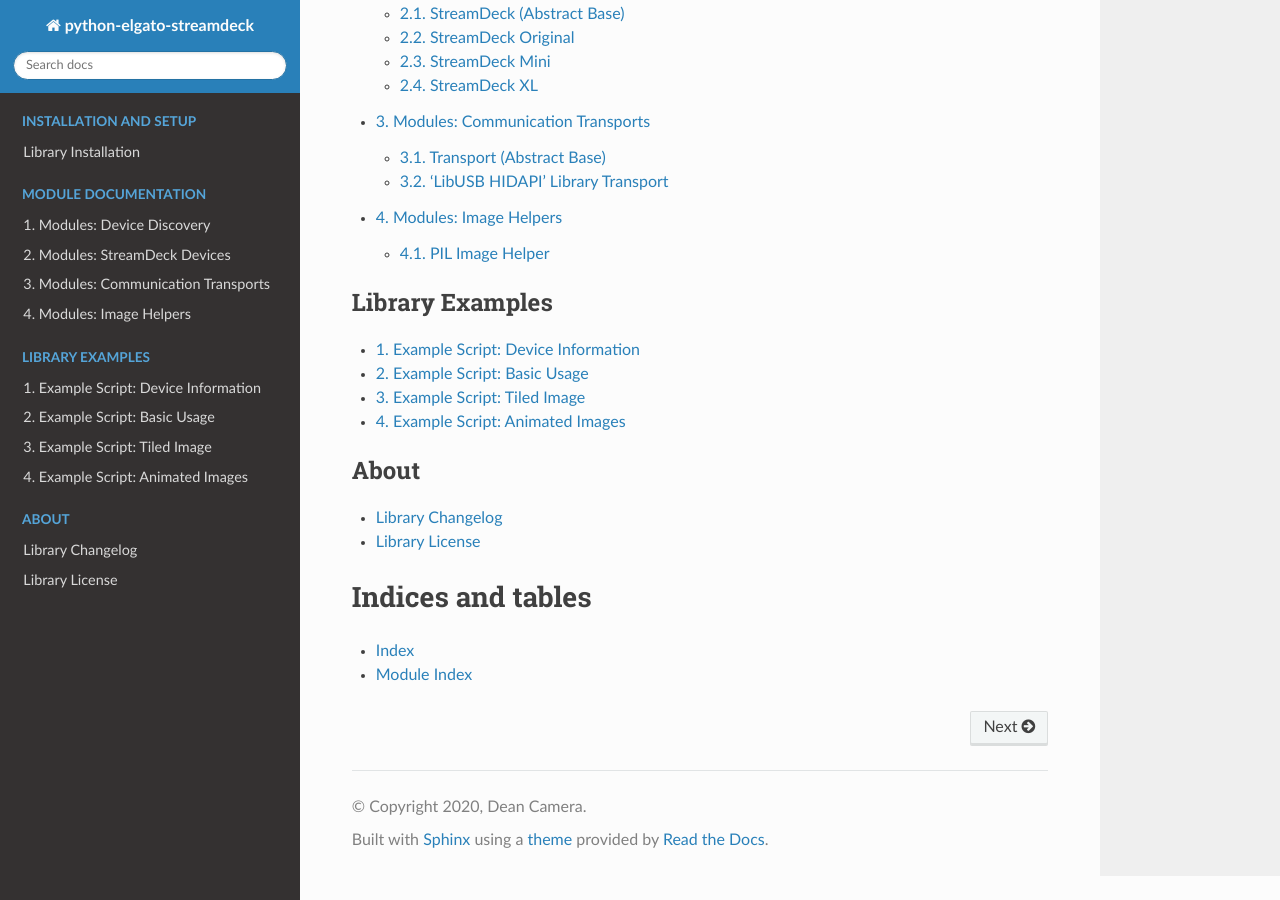
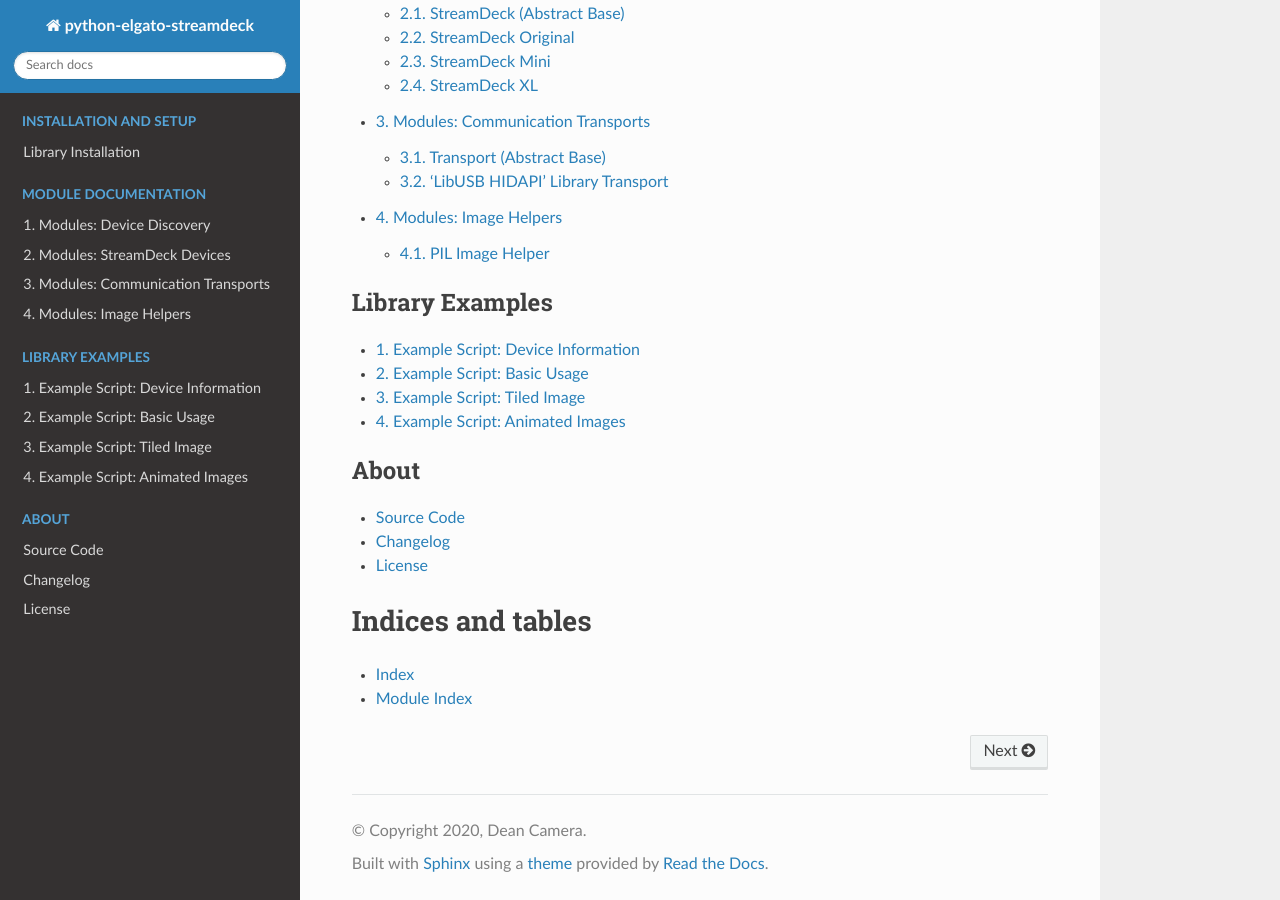
Before and after one commit to abcminiuser/python-elgato-streamdeck, a Sphinx documentation site: the page built from doc/source/index.rst, in a window 1280 px wide and 900 px high, scrolled down 1269 px. Built offline with Sphinx 7.4.7 and the Read the Docs theme 2.0.0, drawn with Linux system fonts in a browser that asks for light colours.

Commit message:
Documentation: Add link to project source code.

```diff
--- a/doc/source/index.rst
+++ b/doc/source/index.rst
@@ -43,6 +43,7 @@
 .. toctree::
     :caption: About
 
+    pages/source.rst
     pages/changelog.rst
     pages/license.rst
 
--- a/doc/source/pages/changelog.rst
+++ b/doc/source/pages/changelog.rst
@@ -1,5 +1,5 @@
-*****************
-Library Changelog
-*****************
+*********
+Changelog
+*********
 
 .. include:: ../../../CHANGELOG
--- a/doc/source/pages/license.rst
+++ b/doc/source/pages/license.rst
@@ -1,6 +1,6 @@
-***************
-Library License
-***************
+*******
+License
+*******
 
 Released under the MIT license below.
 
--- /dev/null
+++ b/doc/source/pages/source.rst
@@ -0,0 +1,5 @@
+***********
+Source Code
+***********
+
+Source code is `available on Github <https://github.com/abcminiuser/python-elgato-streamdeck/>`_. Bug reports, patches, suggestions and other contributions welcome.
```
